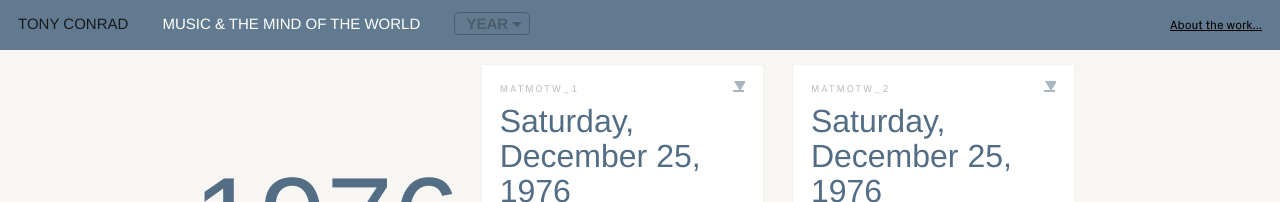
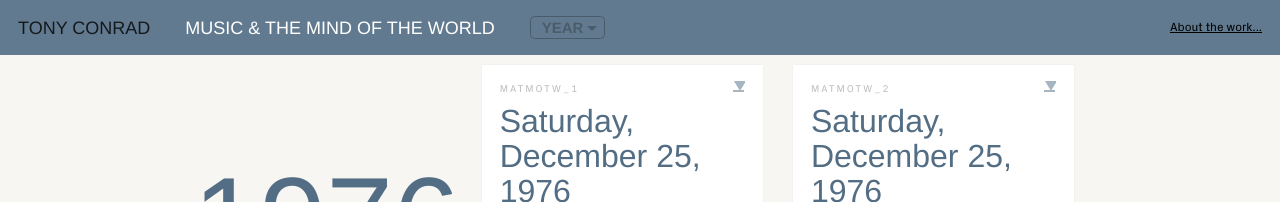
Before and after one commit to coryarcangel/music-and-the-mind-of-the-world, a Jekyll site: the page built from index.html, in a window 1280 px wide. Shown: the top 202 px of the page. Built offline with Jekyll 4.4.1, drawn with Linux system fonts in a browser that asks for light colours; nearby versions of some CDN libraries; some web fonts are replaced.

Commit message:
spacing around type sucks

```diff
--- a/_sass/_styles.scss
+++ b/_sass/_styles.scss
@@ -45,9 +45,10 @@ and (max-device-width : 1024px)  {
   }
 
   .navbar-brand {
-    font-size: 15px;
+    font-size: 18px;
     text-decoration: none;
-    line-height: 1;
+    line-height: 18px;
+    padding-top: .5rem;
 
     .title {
       color: white;
```
